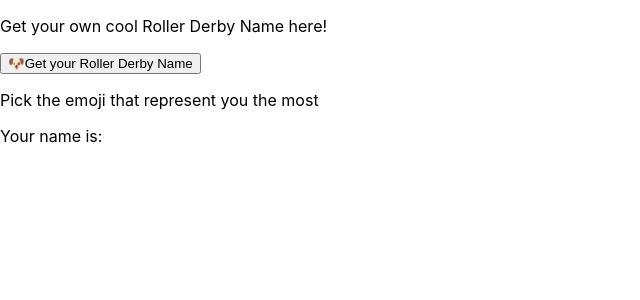
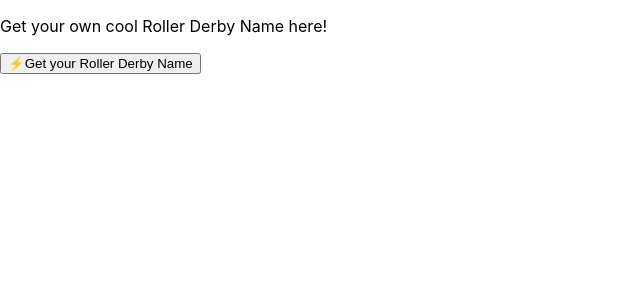
Before and after one commit to Ruterryter/roller-derby-names, a React (Create React App) app in the folder frontend/: page / in a window 1280 px wide. Shown: the top 300 px of the page, without its empty margins (0-640 px from the left). Built offline with nearby package versions, Linux system fonts and the light colour scheme; no server answers.

Commit message:
onclick event ok

```diff
--- a/frontend/src/App.js
+++ b/frontend/src/App.js
@@ -6,6 +6,7 @@ import Randomizer from './components/Randomizer';
 
 export function App() {
   const [randomizerVisible, setRandomizerVisible] = useState(false);
+  const onClick = () => setRandomizerVisible(true)
   return (
     <div className="App">
       <header className="App-header">
@@ -13,10 +14,13 @@ export function App() {
           Get your own cool Roller Derby Name here!
         </p>
         <CatergoryButton title="Get your Roller Derby Name"
-          emoji="🐶" onClick={() => setRandomizerVisible(true)}
+          emoji="⚡" onClick={onClick}
         />
+        {randomizerVisible ? <Randomizer /> : null}
       </header>
-      <Randomizer visible={randomizerVisible} />
+
+
+
     </div>
   );
 }
--- a/frontend/src/components/Randomizer.js
+++ b/frontend/src/components/Randomizer.js
@@ -30,11 +30,7 @@ const Randomizer = () => {
 
   return (
     <>
-      <p>Pick the emoji that represent you the most</p>
-      {/* <CatergoryButton
-        title="Get your Roller Derby Name"
-        emoji="🐶"
-        onClick={setYourName} /> */}
+      {/* <p>Pick the emoji that represent you the most</p> */}
 
       <div>Your name is: {yourName.firstName} {yourName.lastName} </div>
 
```
